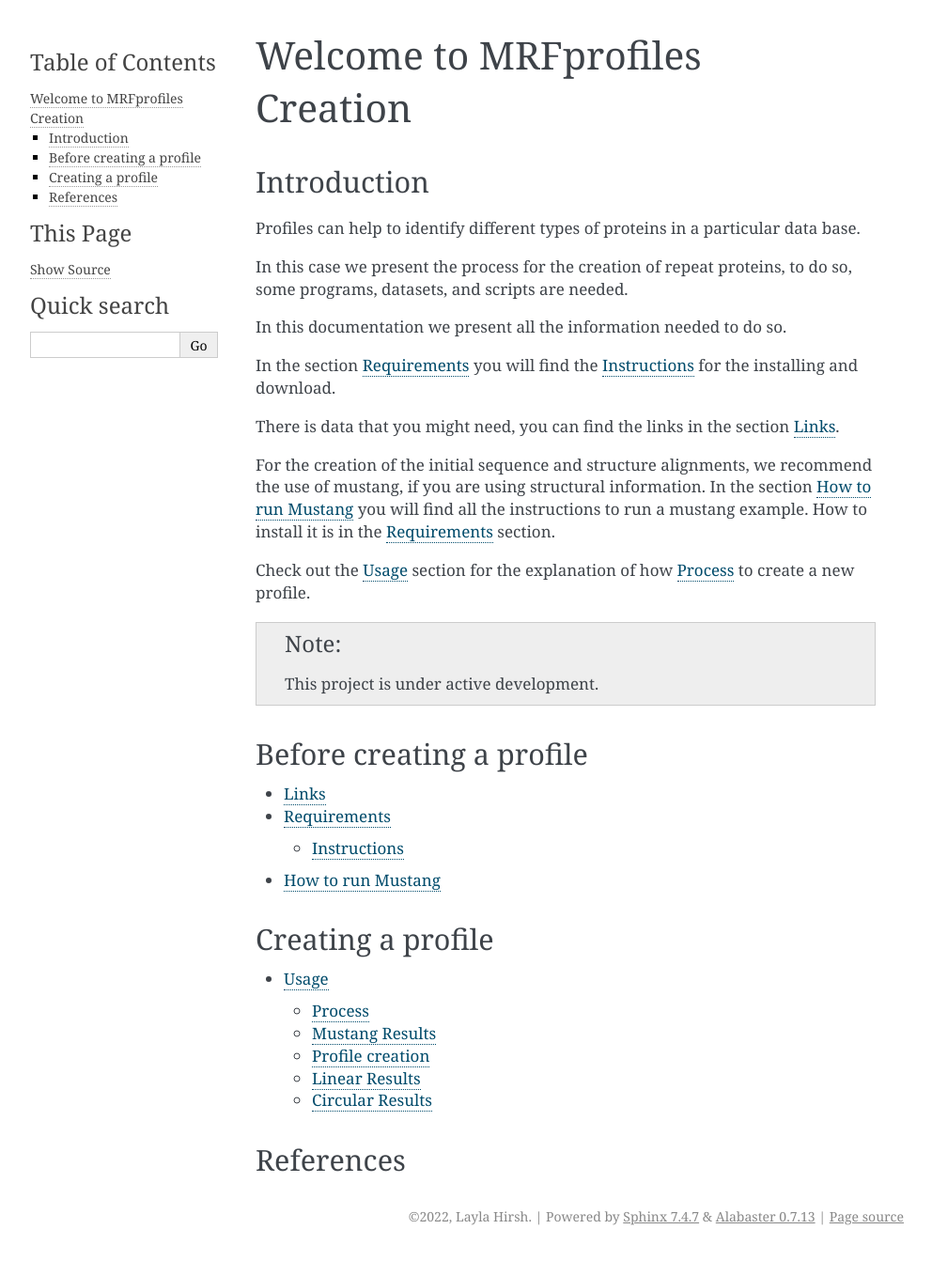
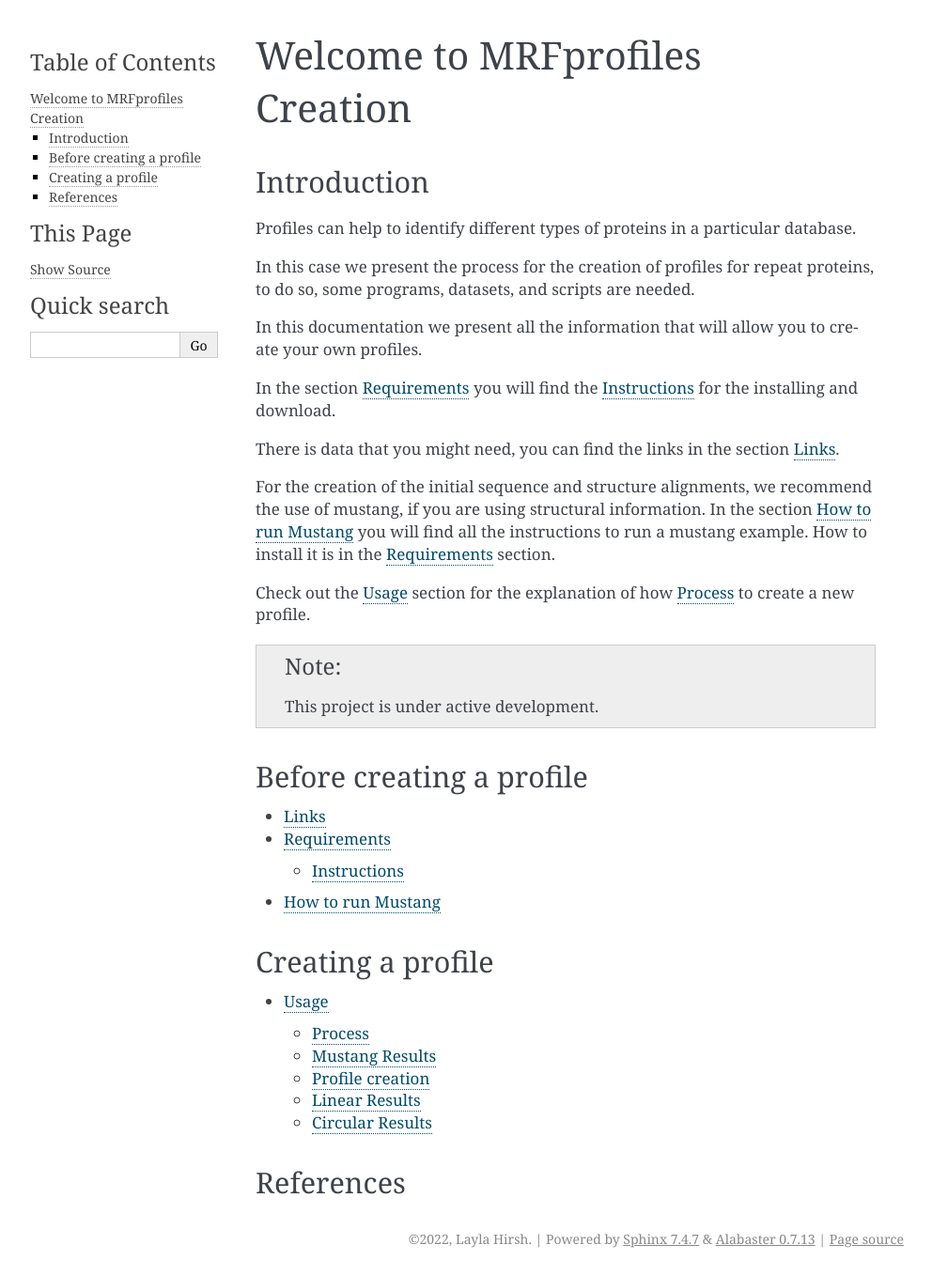
Before and after one commit to DraLaylaHirsh/MRFprofilesCreation, a Sphinx documentation site: the page built from docs/index.rst, in a window 1280 px wide. Shown: the whole page at 94% size, without its empty margins (148-1140 px from the left). Built offline with Sphinx 7.4.7, drawn with Linux system fonts in a browser that asks for light colours; before the commit the page ends 1334 px from its top, so only the background shows below that.

Commit message:
Update index.rst

```diff
--- a/docs/index.rst
+++ b/docs/index.rst
@@ -7,11 +7,11 @@ Welcome to MRFprofiles Creation
 Introduction
 ************
 
-Profiles can help to identify different types of proteins in a particular data base.
+Profiles can help to identify different types of proteins in a particular database.
 
-In this case we present the process for the creation of repeat proteins, to do so, some programs, datasets, and scripts are needed.
+In this case we present the process for the creation of profiles for repeat proteins, to do so, some programs, datasets, and scripts are needed.
 
-In this documentation we present all the information needed to do so.
+In this documentation we present all the information that will allow you to create your own profiles.
 
 In the section :doc:`Requirements` you will find the :ref:`instructions` for the installing and download.
 
```
